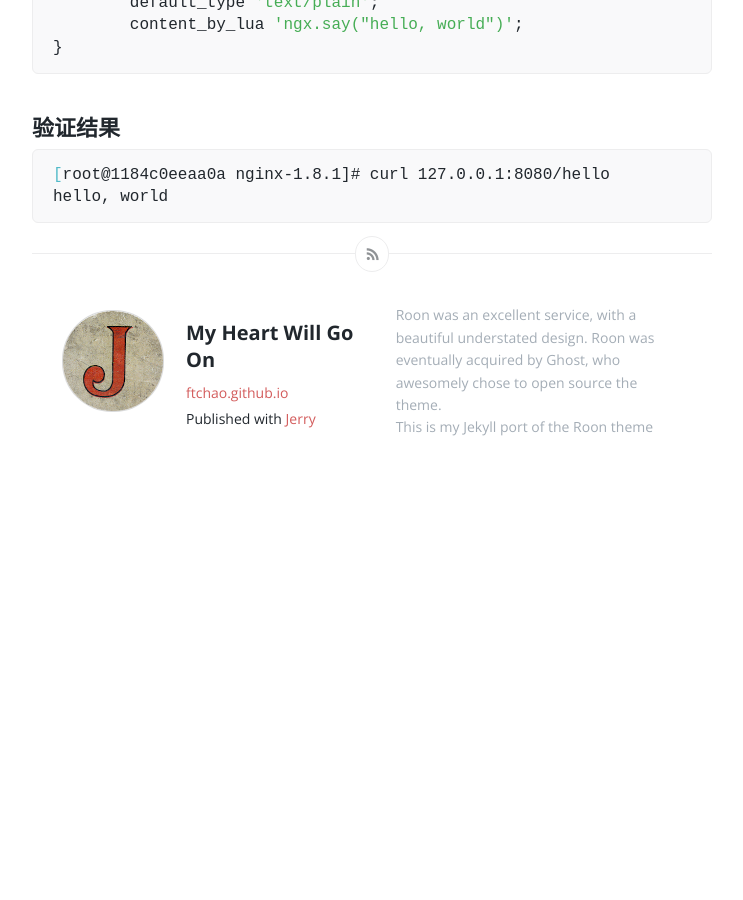
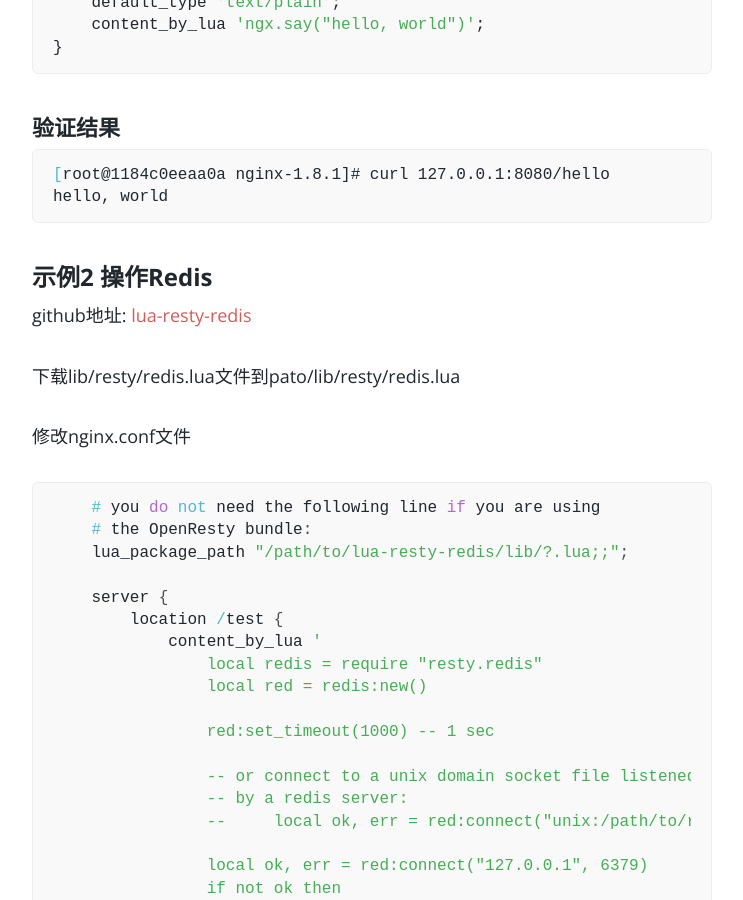
Before and after one commit to ftchao/chao.github.io, a Jekyll site: the page built from _posts/2016-02-01-nginx-luajit.md, in a window 1280 px wide and 900 px high, scrolled down 1779 px. Shown: the whole window, without its empty margins (268-1011 px from the left). Built offline with Jekyll 4.4.1, drawn with Linux system fonts in a browser that asks for light colours; before the commit the page ends 2268 px from its top, so only the background shows below that; some of the changed text lies outside the part shown.

Commit message:
fix nginx luajit add lua-redis

````diff
--- a/_posts/2016-02-01-nginx-luajit.md
+++ b/_posts/2016-02-01-nginx-luajit.md
@@ -46,8 +46,8 @@ https://github.com/openresty/lua-nginx-module
 
 {% highlight conf %}
 location /hello {
-	default_type 'text/plain';
-	content_by_lua 'ngx.say("hello, world")';
+    default_type 'text/plain';
+    content_by_lua 'ngx.say("hello, world")';
 }
 {% endhighlight %}
 
@@ -56,3 +56,96 @@ location /hello {
 [root@1184c0eeaa0a nginx-1.8.1]# curl 127.0.0.1:8080/hello
 hello, world
 ```
+
+#### 示例2 操作Redis
+github地址: [lua-resty-redis](https://github.com/openresty/lua-resty-redis)
+
+下载lib/resty/redis.lua文件到pato/lib/resty/redis.lua
+
+修改nginx.conf文件
+
+{% highlight lua %}
+    # you do not need the following line if you are using
+    # the OpenResty bundle:
+    lua_package_path "/path/to/lua-resty-redis/lib/?.lua;;";
+
+    server {
+        location /test {
+            content_by_lua '
+                local redis = require "resty.redis"
+                local red = redis:new()
+
+                red:set_timeout(1000) -- 1 sec
+
+                -- or connect to a unix domain socket file listened
+                -- by a redis server:
+                --     local ok, err = red:connect("unix:/path/to/redis.sock")
+
+                local ok, err = red:connect("127.0.0.1", 6379)
+                if not ok then
+                    ngx.say("failed to connect: ", err)
+                    return
+                end
+
+                ok, err = red:set("dog", "an animal")
+                if not ok then
+                    ngx.say("failed to set dog: ", err)
+                    return
+                end
+
+                ngx.say("set result: ", ok)
+
+                local res, err = red:get("dog")
+                if not res then
+                    ngx.say("failed to get dog: ", err)
+                    return
+                end
+
+                if res == ngx.null then
+                    ngx.say("dog not found.")
+                    return
+                end
+
+                ngx.say("dog: ", res)
+
+                red:init_pipeline()
+                red:set("cat", "Marry")
+                red:set("horse", "Bob")
+                red:get("cat")
+                red:get("horse")
+                local results, err = red:commit_pipeline()
+                if not results then
+                    ngx.say("failed to commit the pipelined requests: ", err)
+                    return
+                end
+
+                for i, res in ipairs(results) do
+                    if type(res) == "table" then
+                        if res[1] == false then
+                            ngx.say("failed to run command ", i, ": ", res[2])
+                        else
+                            -- process the table value
+                        end
+                    else
+                        -- process the scalar value
+                    end
+                end
+
+                -- put it into the connection pool of size 100,
+                -- with 10 seconds max idle time
+                local ok, err = red:set_keepalive(10000, 100)
+                if not ok then
+                    ngx.say("failed to set keepalive: ", err)
+                    return
+                end
+
+                -- or just close the connection right away:
+                -- local ok, err = red:close()
+                -- if not ok then
+                --     ngx.say("failed to close: ", err)
+                --     return
+                -- end
+            ';
+        }
+    }
+{% endhighlight %}
````
